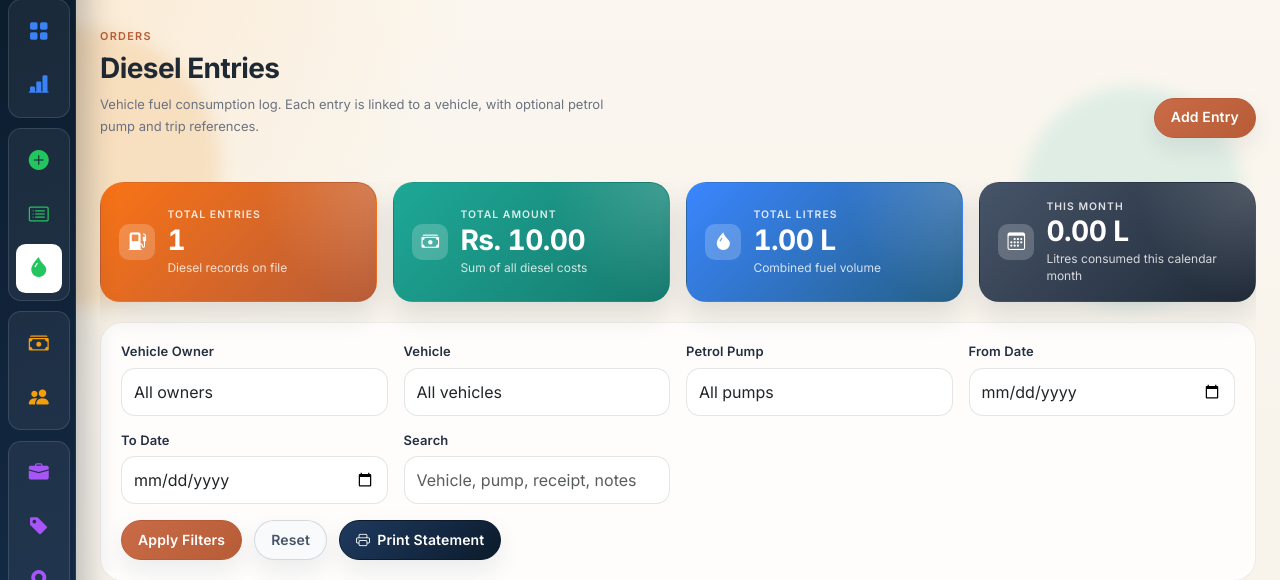
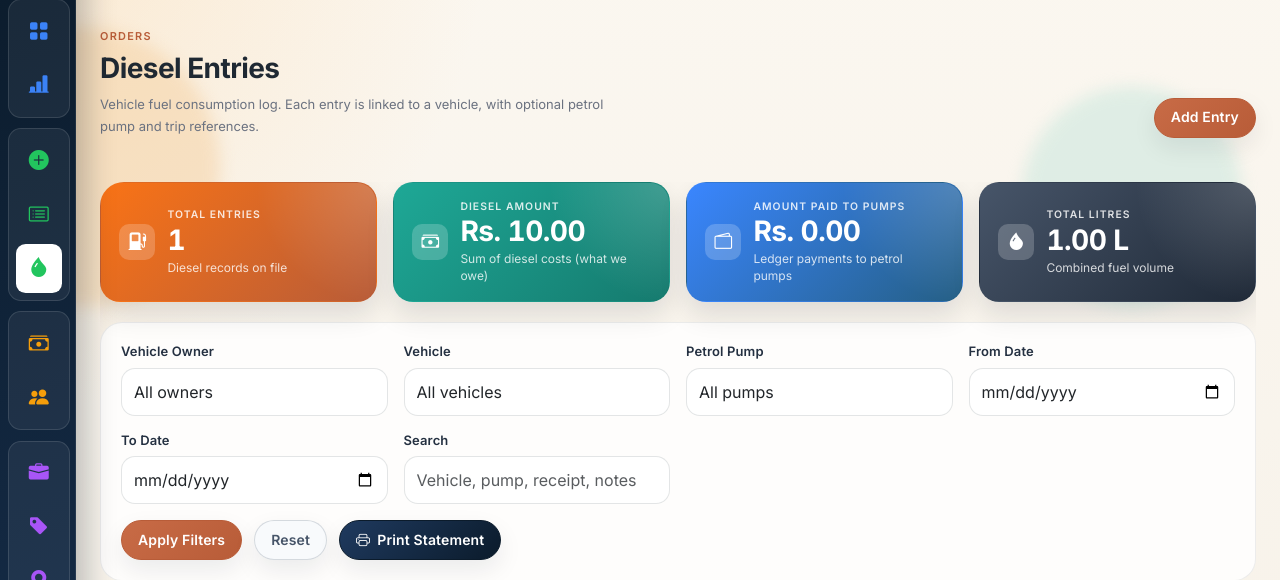
Before and after one commit to adnankhan-dev/al-rehman-goods-transport, a FastAPI app: page /diesel in a window 1280 px wide. Shown: the part 73-653 px from the top of the page. Run offline with FastAPI, Linux system fonts and the light colour scheme; the visitor is signed in with stand-in values (Sample User, id 1); tables that the repository leaves empty hold one stand-in row (values such as "Sample post"); parts of the project's set-up code (start-up, migrations or seed data) failed here and were passed over; some libraries are stand-ins or nearby versions.

Commit message:
Show amount paid to pump in fuel log; robust pump-payment lookup
- Fuel Log list and print now show the amount paid to the pump(s) from the
  ledger (petrol_pump_payment transactions) for the current filter scope, plus
  a "Net (Diesel - Paid)" figure. When a specific pump is filtered, a Net
  Payable tile shows that pump's balance.
- Petrol pump statement now matches payments by the pump FK OR the entity link
  (or_), so a ledger payment always appears regardless of how it was recorded.
- New DieselService.pump_payments_total(pump_id, date_from, date_to).

Co-Authored-By: Claude Opus 4.8 <noreply@anthropic.com>

```diff
--- a/al_rehman_goods_transport/routes/diesel.py
+++ b/al_rehman_goods_transport/routes/diesel.py
@@ -68,6 +68,10 @@ async def diesel_index(request: Request, _=Depends(require_permission("diesel.vi
     vehicles = Vehicle.query.order_by(Vehicle.vehicle_number).all()
     pumps = PetrolPump.query.order_by(PetrolPump.name).all()
     vehicle_owners = VehicleOwner.query.order_by(VehicleOwner.name).all()
+
+    # Amount paid to the pump(s) from the ledger, for the current filter scope.
+    amount_paid = service.pump_payments_total(pump_id=pump_id, date_from=date_from, date_to=date_to)
+    selected_pump = next((p for p in pumps if p.id == pump_id), None) if pump_id else None
     return render_template(
         request,
         "diesel/list.html",
@@ -76,6 +80,8 @@ async def diesel_index(request: Request, _=Depends(require_permission("diesel.vi
         vehicles=vehicles,
         pumps=pumps,
         vehicle_owners=vehicle_owners,
+        amount_paid=amount_paid,
+        selected_pump=selected_pump,
         filter_state={
             "vehicle_id": vehicle_id,
             "pump_id": pump_id,
@@ -114,7 +120,8 @@ async def diesel_print(request: Request, _=Depends(require_permission("diesel.vi
         "date_to": date_to.strftime("%Y-%m-%d") if date_to else None,
         "search": search or None,
     }
-    return render_template(request, "diesel/print.html", show_nav=False, entries=entries, filters=filters, now=_dt.now(), **stats)
+    amount_paid = service.pump_payments_total(pump_id=pump_id, date_from=date_from, date_to=date_to)
+    return render_template(request, "diesel/print.html", show_nav=False, entries=entries, filters=filters, amount_paid=amount_paid, now=_dt.now(), **stats)
 
 
 @router.api_route("/diesel/create", methods=["GET", "POST"], name="diesel.create")
--- a/al_rehman_goods_transport/services/diesel.py
+++ b/al_rehman_goods_transport/services/diesel.py
@@ -1,4 +1,5 @@
 from datetime import date as date_type
+from datetime import timedelta
 
 from sqlalchemy import func
 
@@ -45,6 +46,28 @@ class DieselService:
                 | DieselEntry.petrol_pump_id.in_(pump_ids)
             )
         return q.all()
+
+    def pump_payments_total(self, pump_id=None, date_from=None, date_to=None):
+        """Total amount paid to petrol pump(s) from the ledger
+        (petrol_pump_payment transactions) for the given filter scope."""
+        from ..models import Transaction
+        from sqlalchemy import and_, or_
+
+        query = self.session.query(func.coalesce(func.sum(Transaction.amount), 0.0)).filter(
+            Transaction.type == "petrol_pump_payment"
+        )
+        if pump_id:
+            query = query.filter(
+                or_(
+                    Transaction.petrol_pump_id == pump_id,
+                    and_(Transaction.entity_type == "petrol_pump", Transaction.entity_id == pump_id),
+                )
+            )
+        if date_from:
+            query = query.filter(Transaction.date >= date_from)
+        if date_to:
+            query = query.filter(Transaction.date < date_to + timedelta(days=1))
+        return float(query.scalar() or 0.0)
 
     def last_entry_date(self):
         """Date of the most recently added diesel entry (for prefilling the form),
--- a/al_rehman_goods_transport/templates/diesel/list.html
+++ b/al_rehman_goods_transport/templates/diesel/list.html
@@ -8,9 +8,13 @@
 <section class="content-stack">
     <div class="collection-overview">
         {{ metric_tile("Total Entries", total_entries, "Diesel records on file", "primary", "bi bi-fuel-pump-fill") }}
-        {{ metric_tile("Total Amount", "Rs. " ~ ("%.2f"|format(total_amount)), "Sum of all diesel costs", "accent", "bi bi-cash-stack") }}
-        {{ metric_tile("Total Litres", ("%.2f"|format(total_litres)) ~ " L", "Combined fuel volume", "ocean", "bi bi-droplet-fill") }}
-        {{ metric_tile("This Month", ("%.2f"|format(this_month_litres)) ~ " L", "Litres consumed this calendar month", "slate", "bi bi-calendar3") }}
+        {{ metric_tile("Diesel Amount", "Rs. " ~ ("%.2f"|format(total_amount)), "Sum of diesel costs (what we owe)", "accent", "bi bi-cash-stack") }}
+        {{ metric_tile("Amount Paid to Pump" ~ ("" if filter_state.pump_id else "s"), "Rs. " ~ ("%.2f"|format(amount_paid)), "Ledger payments to " ~ (selected_pump.name if selected_pump else "petrol pumps"), "ocean", "bi bi-wallet2") }}
+        {% if selected_pump %}
+        {{ metric_tile("Net Payable — " ~ selected_pump.name, "Rs. " ~ ("%.2f"|format(selected_pump.balance)), "Diesel owed minus payments made", "slate", "bi bi-hourglass-split") }}
+        {% else %}
+        {{ metric_tile("Total Litres", ("%.2f"|format(total_litres)) ~ " L", "Combined fuel volume", "slate", "bi bi-droplet-fill") }}
+        {% endif %}
     </div>
 
     <form method="GET" action="{{ url_for('diesel.index') }}" class="detail-panel mb-4">
```
Also changed, not shown: al_rehman_goods_transport/services/petrol_pumps.py (+18 -4 lines), al_rehman_goods_transport/templates/diesel/print.html (+4 -3 lines).
